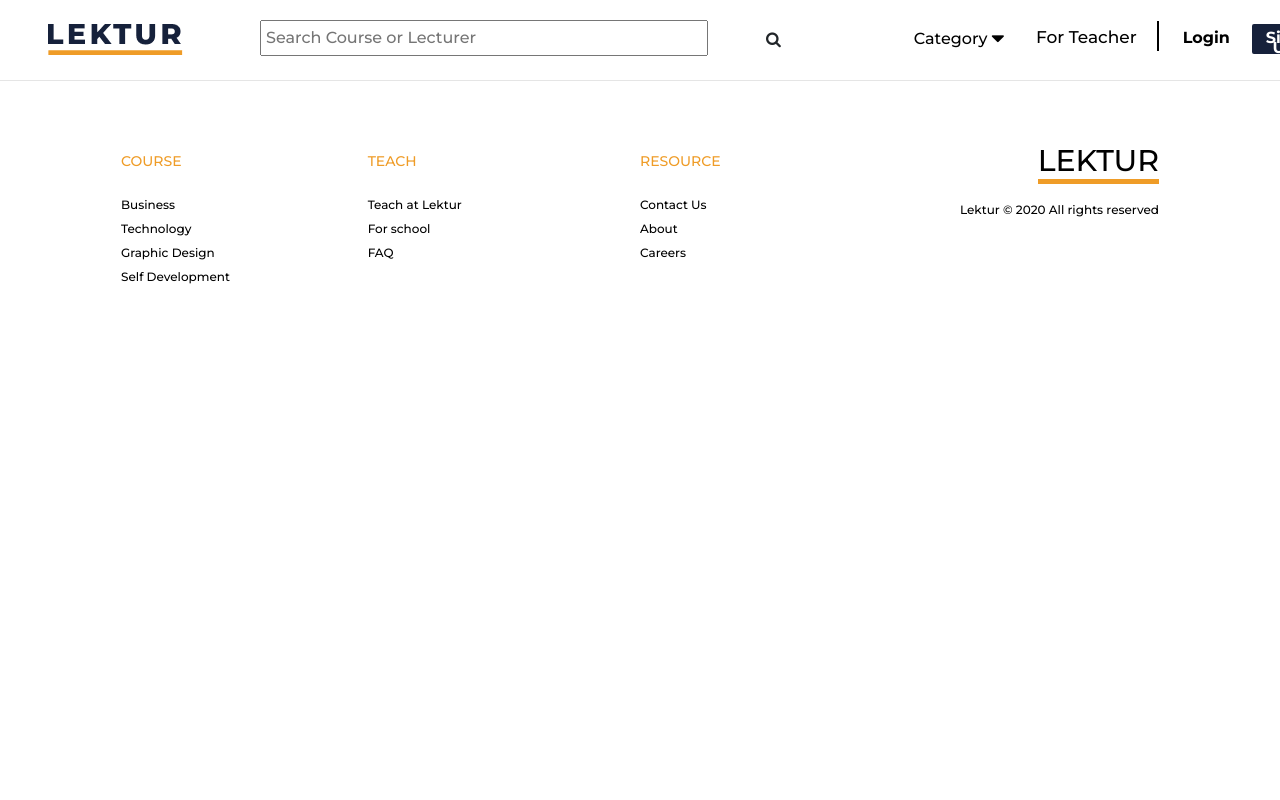
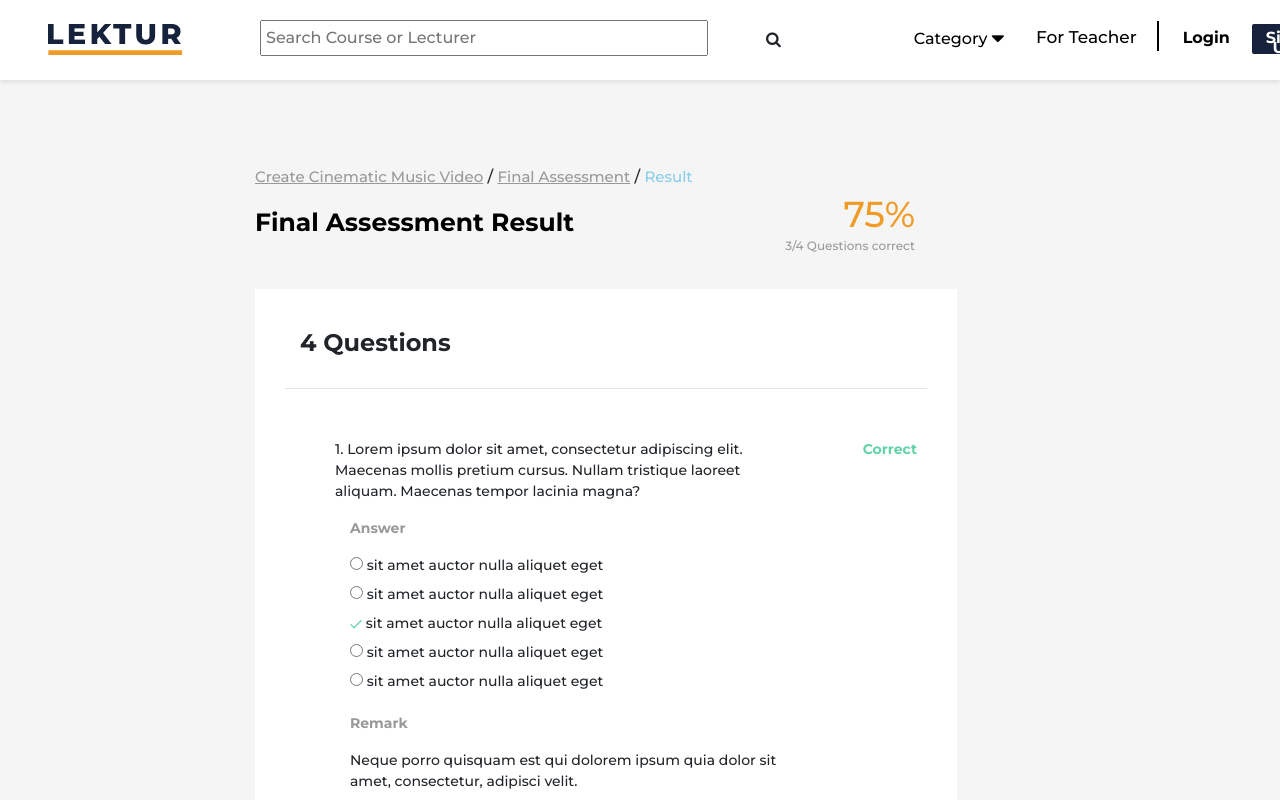
Before and after one commit to Rantikaayuning/frontend-lektur-app, a React (Create React App) app: page /assessment-result in a window 1280 px wide. Shown: the top 800 px of the page. Built offline with nearby package versions, Linux system fonts and the light colour scheme.

Commit message:
revise pop-up course content and styling

```diff
--- a/src/App.js
+++ b/src/App.js
@@ -19,6 +19,7 @@ import TeacherAssessmentTab from "./pages/TeacherNewCourse/Tab/Assessment";
 import TeacherStudentsTab from "./pages/TeacherNewCourse/Tab/Students";
 import StudentBoardAssessment from "./pages/StudentDashboard/Tab/Assessment";
 import CourseDetail from "./pages/CourseDetail/CourseDetail";
+import StudentAssessmentResult from "./pages/StudentAssessment/Result";
 
 function App() {
   return (
@@ -33,6 +34,7 @@ function App() {
         <Route path='/student-assessment' component={StudentBoardAssessment}/>
         <Route path='/material' component={StudentMaterial}/>
         <Route path='/assessment' component={StudentAssessment} />
+        <Route path='/assessment-result' component={StudentAssessmentResult} />
         <Route path='/teacher-dashboard' component={TeacherDashboard} />
         <Route path='/teacher-new-course' component={TeacherCourseTab} />
         <Route path='/teacher-new-assessment' component={TeacherAssessmentTab} />
--- a/src/assets/JSONFile/dummyData.js
+++ b/src/assets/JSONFile/dummyData.js
@@ -183,6 +183,8 @@ export const studentAssessment = [
     choiceThree: 'sit amet auctor nulla aliquet eget',
     choiceFour: 'sit amet auctor nulla aliquet eget',
     choiceFive: 'sit amet auctor nulla aliquet eget',
+    remark: 'Neque porro quisquam est qui dolorem ipsum quia dolor sit amet, consectetur, adipisci velit.',
+    isCorrect: true
   },
   {
     noQuestion: 2,
@@ -192,6 +194,8 @@ export const studentAssessment = [
     choiceThree: 'sit amet auctor nulla aliquet eget',
     choiceFour: 'sit amet auctor nulla aliquet eget',
     choiceFive: 'sit amet auctor nulla aliquet eget',
+    remark: 'Neque porro quisquam est qui dolorem ipsum quia dolor sit amet, consectetur, adipisci velit.',
+    isCorrect: true
   },
   {
     noQuestion: 3,
@@ -201,6 +205,8 @@ export const studentAssessment = [
     choiceThree: 'sit amet auctor nulla aliquet eget',
     choiceFour: 'sit amet auctor nulla aliquet eget',
     choiceFive: 'sit amet auctor nulla aliquet eget',
+    remark: 'Neque porro quisquam est qui dolorem ipsum quia dolor sit amet, consectetur, adipisci velit.',
+    isCorrect: true
   },
   {
     noQuestion: 4,
@@ -210,6 +216,8 @@ export const studentAssessment = [
     choiceThree: 'sit amet auctor nulla aliquet eget',
     choiceFour: 'sit amet auctor nulla aliquet eget',
     choiceFive: 'sit amet auctor nulla aliquet eget',
+    remark: 'Neque porro quisquam est qui dolorem ipsum quia dolor sit amet, consectetur, adipisci velit.',
+    isCorrect: false
   }
 ]
 
@@ -277,8 +285,8 @@ export const studentCourses = [
   {
     title: 'React Crash Course',
     writer: 'Travery Media',
-    totalCourse: 15,
-    courseDone: 8,
+    totalCourse: 8,
+    courseDone: 2,
     image: imgCourse,
     isCompleted: false,
     isPending: false,
@@ -286,6 +294,17 @@ export const studentCourses = [
     completeDate: null,
     rightAnswer: null,
     totalQuestion: null,
+    id: 1,
+    lesson:
+      {
+        1: 'What is React Course?',
+        2: 'How is React Course?',
+        3: 'Why is React Course?',
+        4: 'Loreum Ipsum',
+        5: 'Loreum Ipsum',
+        6: 'Loreum Ipsum',
+        7: 'Loreum Ipsum',
+      }
   },
   {
     title: 'Build Web Game Using React',
@@ -299,6 +318,7 @@ export const studentCourses = [
     completeDate: null,
     rightAnswer: null,
     totalQuestion: null,
+    id: 2
   },
   {
     title: 'Create Cinematic Music Video',
@@ -312,6 +332,7 @@ export const studentCourses = [
     completeDate: '28 January 2021 08:00pm',
     rightAnswer: 11,
     totalQuestion: 15,
+    id: 3
   },
   {
     title: 'Create Cinematic Music Video',
@@ -325,5 +346,6 @@ export const studentCourses = [
     completeDate: '28 January 2021 08:00pm',
     rightAnswer: 11,
     totalQuestion: 15,
+    id: 4
   },
 ]
--- /dev/null
+++ b/src/pages/StudentAssessment/Result.js
@@ -0,0 +1,74 @@
+import React from 'react';
+import { studentAssessment as assessment } from '../../assets/JSONFile/dummyData';
+import checklist from '../../assets/Vector2.png';
+
+const StudentAssessmentResult = () => {
+
+    return (
+        <>
+            <div className='student-assessment'>
+                <div className="assessment-title">
+                    <div>
+                        <span className="bread-crumb">Create Cinematic Music Video</span> /  {" "}
+                        <span className="bread-crumb">Final Assessment</span> / {' '}
+                        <span className="link">Result</span>
+                    </div>
+                    <div className="final-assessment-title">
+                        <p>Final Assessment Result</p>
+                        <div className='result'>
+                            <p className='total'>{3/4*100}%</p>
+                            <p>3/4 Questions correct</p>
+                        </div>
+                    </div>
+                </div>
+                <div className='student-assessment-box'>
+                    <h4>{assessment.length} Questions</h4>
+                    <hr class="solid"></hr>
+                    {assessment.map((item, index) => (
+                        <div className='assessment-questions-result'>
+                            <div className='questions-answer-box'>
+                            <p>{item.noQuestion}. {item.question}</p>
+
+                            <label class="container">
+                                <p className='answer'>Answer</p>
+                                <input type="radio" name="radio"/>{' '}
+                                <span>{item.choiceOne}</span>
+                            </label>
+                            <label class="container">
+                                <input type="radio" name="radio"/>{' '}
+                                <span>{item.choiceTwo}</span>
+                            </label>
+                            <label class="container">
+                                <img src={checklist} alt='right answer'/>{' '}
+                                <span>{item.choiceThree}</span>
+                            </label>
+                            <label class="container">
+                                <input type="radio" name="radio"/>{' '}
+                                <span>{item.choiceFour}</span>
+                            </label>
+                            <label class="container">
+                                <input type="radio" name="radio"/>{' '}
+                                <span>{item.choiceFive}</span>
+                            <br/><br/>
+                            <p>
+                                <p className='remark'>Remark</p>
+                                <p>{item.remark}</p>
+                            </p>
+                            </label>
+                            </div>
+                            <div className='assessment-correct'>
+                                {item.isCorrect === true ? (
+                                    <p className='correct'>Correct</p>
+                                ) : (
+                                    <p className='wrong'>Wrong</p>
+                                )}
+                            </div>
+                        </div>
+                    ))}
+                </div>
+            </div>
+        </>
+    )
+}
+
+export default StudentAssessmentResult;
--- a/src/pages/StudentAssessment/index.js
+++ b/src/pages/StudentAssessment/index.js
@@ -1,5 +1,6 @@
 import React from 'react';
-import { studentAssessment as assessment } from '../../assets/JSONFile/dummyData'
+import { studentAssessment as assessment } from '../../assets/JSONFile/dummyData';
+import { Link } from 'react-router-dom'
 
 const StudentAssessment = () => {
 
@@ -8,8 +9,8 @@ const StudentAssessment = () => {
             <div className='student-assessment'>
                 <div className="assessment-title">
                     <div>
-                    <span className="bread-crumb">Create Cinematic Music Video</span> /  {" "}
-                    <span className="link">Final Assessment</span>
+                        <span className="bread-crumb">Create Cinematic Music Video</span> /  {" "}
+                        <span className="link">Final Assessment</span>
                     </div>
                     <div className="final-assessment-title">Final Assessment</div>
                 </div>
@@ -40,7 +41,9 @@ const StudentAssessment = () => {
                     ))}
                 </div>
                 <div className='submit-assessment'>
-                    <p><button>Submit Assessment</button></p>
+                    <Link to='/assessment-result'>
+                        <p><button>Submit Assessment</button></p>
+                    </Link>
                 </div>
             </div>
         </>
--- a/src/styles/StudentAssessment.css
+++ b/src/styles/StudentAssessment.css
@@ -24,11 +24,31 @@
 }
 
 .final-assessment-title{
+    display: flex;
+    justify-content: space-between;
+    margin-right: 100px;
     font-style: normal;
     font-weight: bold;
     font-size: 25px;
     line-height: 50px;
     color: #000000;
+}
+
+.final-assessment-title .result{
+    display: flex;
+    flex-direction: column;
+    text-align: end;
+    padding: 10px;
+    font-style: normal;
+    font-weight: lighter;
+    font-size: 12px;
+    line-height: 15px;
+    color: #999;
+}
+
+.final-assessment-title .result .total{
+    font-size: 36px;
+    color: #EF9C27;
 }
 
 .student-assessment-box h4{
@@ -37,7 +57,15 @@
 }
 
 .assessment-questions {
-    margin: 50px 150px 30px 50px;
+    margin: 50px 10px 30px 50px;
+    display: flex;
+    flex-direction: column;
+    justify-content: space-between;
+    font-size: 14px;
+}
+
+.questions-answer-box{
+    width: 80%;
 }
 
 .submit-assessment {
@@ -52,3 +80,33 @@
     padding: 12px 50px;
     color: white;
 }
+
+.assessment-questions-result {
+    margin: 50px 10px 30px 50px;
+    display: flex;
+    flex-direction: row;
+    justify-content: space-between;
+    font-size: 14px;
+}
+
+.assessment-questions-result .container .answer{
+    font-weight: bold;
+    color: #999;
+}
+
+.assessment-questions-result .container .remark{
+    font-weight: bold;
+    color: #999;
+}
+
+.assessment-correct .correct {
+    color: #61D3A4;
+    font-size: 14px;
+    font-weight: bold;
+}
+
+.assessment-correct .wrong {
+    color: #DD5571;
+    font-size: 14px;
+    font-weight: bold;
+}
--- a/src/styles/StudentMaterial.css
+++ b/src/styles/StudentMaterial.css
@@ -229,7 +229,7 @@
     padding-top: 15px;
     padding-left: 15px;
     background: #FFFFFF;
-    border-bottom: 1px solid white;
+    border-bottom: 1px solid #E6E6E6;
 
     font-style: normal;
     font-weight: normal;
@@ -247,7 +247,7 @@
     padding-top: 15px;
     padding-left: 15px;
     background: rgba(245, 245, 245, 1);
-    border-bottom: 1px solid white;
+    border-bottom: 1px solid #E6E6E6;
 
     font-style: normal;
     font-weight: normal;
```
Also changed, not shown: src/components/PopUp/PopUpCourse.js (+6 -5 lines).
